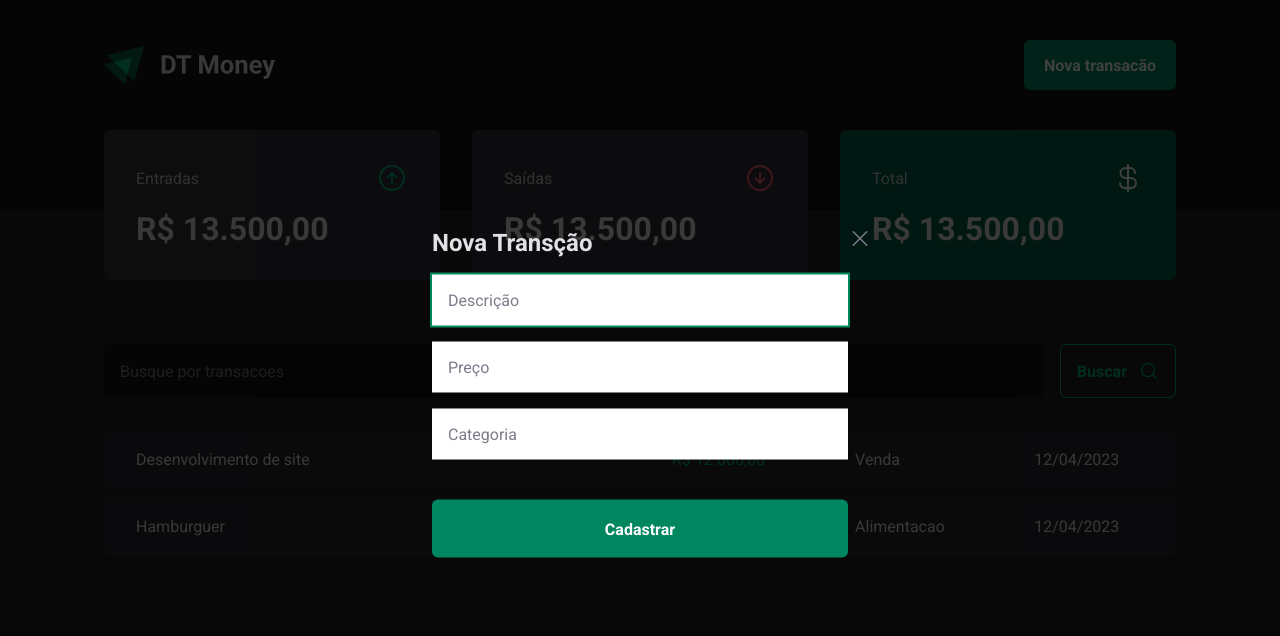
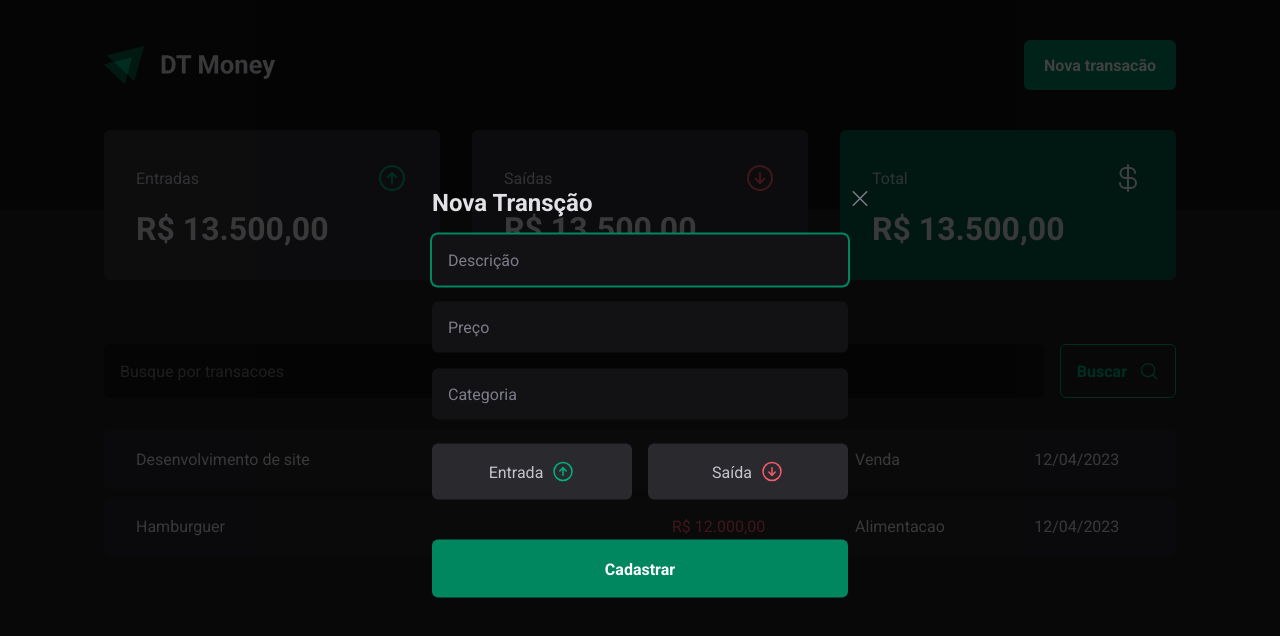
Before and after one commit to vinnycosta9898/ignite-dt-money, a React (Vite) app: page / in a window 1280 px wide. Both pictures are taken after a click on the button "Nova transacão". Shown: the top 636 px of the page. Built offline with nearby package versions, Linux system fonts and the light colour scheme.

Commit message:
Criando os Buttons de Entrada e Saida do Modal

```diff
--- a/package.json
+++ b/package.json
@@ -11,6 +11,7 @@
   },
   "dependencies": {
     "@radix-ui/react-dialog": "^1.0.3",
+    "@radix-ui/react-radio-group": "^1.1.2",
     "phosphor-react": "^1.4.1",
     "react": "^18.2.0",
     "react-dom": "^18.2.0",
--- a/src/components/Modal/index.tsx
+++ b/src/components/Modal/index.tsx
@@ -1,6 +1,7 @@
 import * as Dialog from '@radix-ui/react-dialog'
-import { CloseButton, Content, OverLay } from './styles';
+import { CloseButton, Content, OverLay, TransActionType, TransActionTypeButton } from './styles';
 import { X } from 'phosphor-react';
+import { ArrowCircleDown, ArrowCircleUp } from 'phosphor-react';
 
 export function Modal(){
     return(
@@ -15,6 +16,17 @@
                     <input type="text" placeholder="Descrição" required/>
                     <input type="number" placeholder="Preço" required/>
                     <input type="text" placeholder="Categoria" required/>
+                    <TransActionType>
+                        <TransActionTypeButton variant="income" value="income">
+                            Entrada
+                            <ArrowCircleUp size={24}/>
+                        </TransActionTypeButton>
+
+                        <TransActionTypeButton variant="outcome" value="outcome">
+                            Saída
+                            <ArrowCircleDown size={24}/>
+                        </TransActionTypeButton>
+                    </TransActionType>
                     <button type="submit">
                         Cadastrar
                     </button>
--- a/src/components/Modal/styles.ts
+++ b/src/components/Modal/styles.ts
@@ -1,5 +1,7 @@
 import styled from 'styled-components';
 import * as Dialog from '@radix-ui/react-dialog';
+import * as RadioGroup from '@radix-ui/react-radio-group'
+
 
 export const OverLay = styled(Dialog.Overlay)`
     position: fixed;
@@ -30,7 +32,7 @@
     }
 
     input{
-        background: ${(props) => props.theme["gray-900"]}
+        background: ${(props) => props.theme["gray-900"]};
         border-radius: 6px;
         border: 0;
         color: ${(props) => props.theme["gray-300"]};
@@ -69,5 +71,50 @@
     background: transparent;
     border: 0;
     cursor: pointer;
-    color: ${(props) => props.theme["gray-500"]}
+    color: ${(props) => props.theme["gray-500"]};
 `;
+
+export const TransActionType = styled(RadioGroup.Root)`
+    display: grid;
+    grid-template-columns: repeat(2, 1fr);
+    gap: 1rem;
+    margin-top: 0.5rem;
+`
+
+interface TransActionTypeProps{
+    variant: "income" | "outcome";
+}
+
+export const TransActionTypeButton = styled(RadioGroup.Item)<TransActionTypeProps>`
+    display: flex;
+    align-items: center;
+    justify-content: center;
+    gap: 0.5rem;
+
+    background: ${(props) => props.theme["gray-700"]};
+    border: 0;
+    border-radius: 6px;
+    cursor: pointer;
+    color: ${(props) => props.theme["gray-300"]};
+    padding: 1rem;
+
+    svg{
+        color: ${props => props.variant === "income" ? props.theme["green-300"] : props.theme["red-300"]};
+    }
+
+    &[data-state="checked"]{
+        background: ${props => props.variant === "income" ? props.theme["green-500"] : props.theme["red-500"]};
+        color: ${(props) => props.theme.white};
+
+        svg{
+            color: ${(props) => props.theme.white}
+        }
+    }
+
+    &[data-state="unchecked"]:hover{
+        background: ${(props) => props.theme["gray-600"]};
+        transition: background-color 0.2s;
+    }
+
+
+`
```
Also changed, not shown: 1 other file (tests, documents, lock files or other folders).
